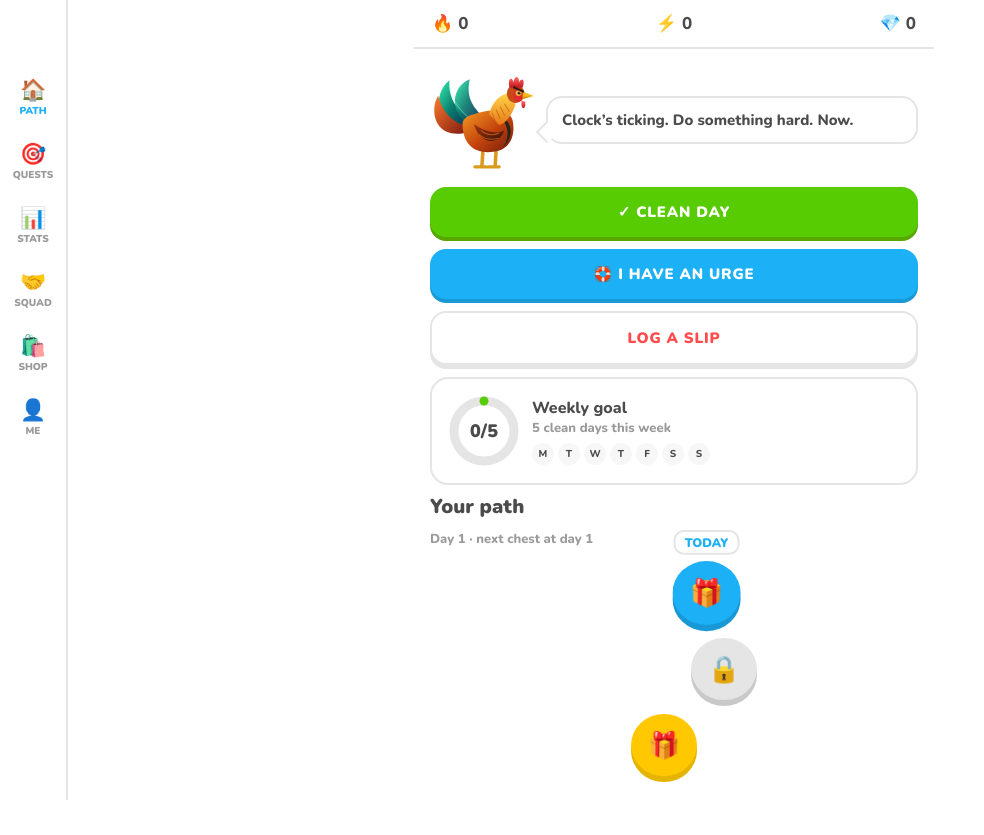
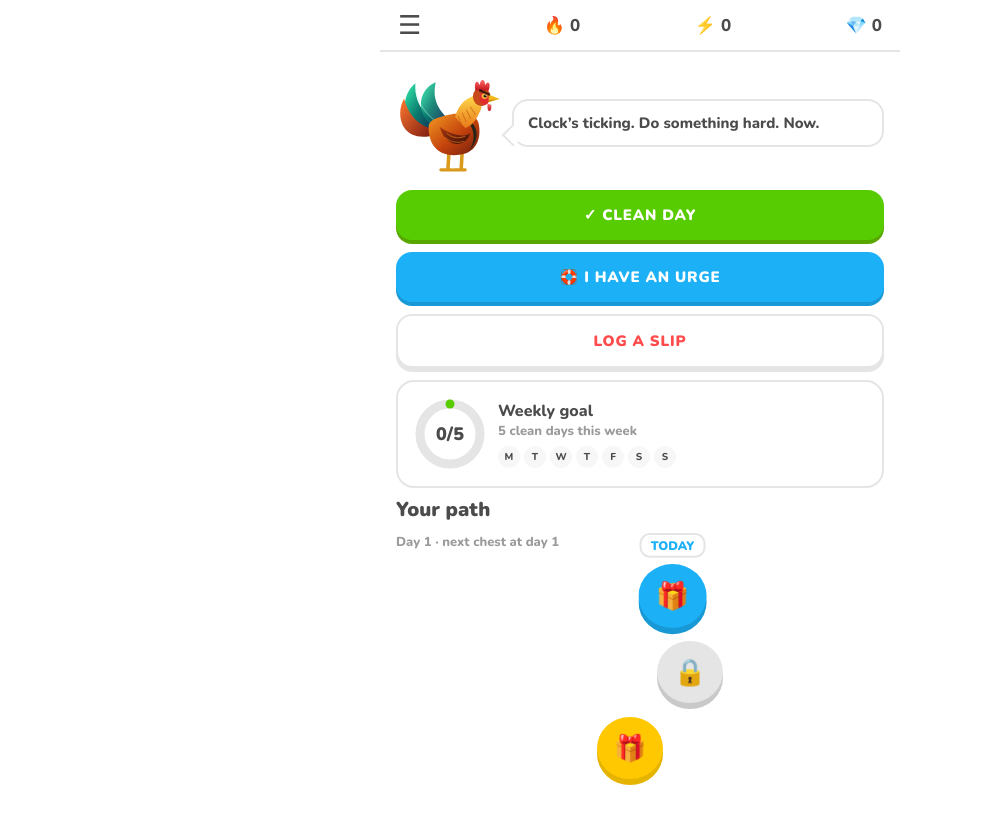
Before and after one commit to aaron9346/discipline, a plain HTML site: page index.html in a window 1280 px wide. Shown: the whole page, without its empty margins (0-984 px from the left). Drawn offline with nearby package versions, Linux system fonts and the light colour scheme.

Commit message:
Add files via upload

```diff
--- a/index.html
+++ b/index.html
@@ -72,16 +72,21 @@ nav button span{font-size:21px}nav button{font-size:10px}
 .ach div span{font-size:calc(24px + var(--p,1)*1.6px)}.ach .on span{filter:drop-shadow(0 0 calc(var(--p,1)*1.2px) #ff9600)}
 .lb{display:flex;align-items:center;gap:8px;margin:7px 0}.lb .bar{flex:1}
 .code{font-size:22px;letter-spacing:3px;font-weight:900;color:var(--b)}
-body{padding-left:68px;padding-bottom:24px}
-nav{top:0;bottom:0;right:auto;width:68px;flex-direction:column;justify-content:flex-start;border-top:0;border-right:2px solid var(--line);padding:calc(64px + env(safe-area-inset-top,0px)) 0 0;overflow-y:auto}
-nav button{max-width:none;flex:none;width:100%;padding:12px 0 10px}
-#toast{bottom:24px;left:calc(50% + 34px)}
+body{padding-bottom:24px}
+nav{top:0;bottom:0;right:auto;width:220px;z-index:25;flex-direction:column;justify-content:flex-start;border-top:0;border-right:2px solid var(--line);padding:calc(70px + env(safe-area-inset-top,0px)) 10px 0;overflow-y:auto;transform:translateX(-105%);transition:transform .25s ease}
+nav.open{transform:none;box-shadow:6px 0 24px #0005}
+nav button{max-width:none;flex:none;width:100%;display:flex;align-items:center;gap:14px;text-align:left;padding:13px 14px;font-size:14px;border-radius:14px}
+nav button span{display:inline-block;font-size:22px}
+nav button.on{background:color-mix(in srgb,var(--b) 14%,transparent)}
+#scrim{position:fixed;inset:0;background:#0006;z-index:24;display:none}#scrim.on{display:block}
+#menu{background:none;border:0;font-size:26px;line-height:1;color:var(--ink);cursor:pointer;padding:0 8px 0 0}
+#toast{bottom:24px}
 </style></head>
 <body><div id="app">
-<header><span>🔥 <b id="hs">0</b></span><span>⚡ <b id="hx">0</b></span><span>💎 <b id="hg">0</b></span></header>
+<header><button id="menu" data-a="menu" aria-label="Menu">☰</button><span>🔥 <b id="hs">0</b></span><span>⚡ <b id="hx">0</b></span><span>💎 <b id="hg">0</b></span></header>
 <main id="view"></main></div>
 <nav><button data-a="tab" data-t="path"><span>🏠</span>Path</button><button data-a="tab" data-t="quests"><span>🎯</span>Quests</button><button data-a="tab" data-t="stats"><span>📊</span>Stats</button><button data-a="tab" data-t="squad"><span>🤝</span>Squad</button><button data-a="tab" data-t="shop"><span>🛍️</span>Shop</button><button data-a="tab" data-t="me"><span>👤</span>Me</button></nav>
-<div class="ov" id="modal"></div>
+<div id="scrim" data-a="menu"></div><div class="ov" id="modal"></div>
 <div class="urge" id="urge"></div>
 <div id="toast"></div>
 <input type="file" id="file" accept="application/json" style="display:none">
@@ -142,7 +147,7 @@ function result(mood,title,text,extra){modal(`${rooster(mood,130)}<h2>${title}</
 function checkAch(){const st=stats();let got=[];ACH.forEach(a=>{if(!S.achievements.includes(a[0])&&st[a[3]]>=a[4]){S.achievements.push(a[0]);S.xp+=a[5];S.gems+=Math.ceil(a[5]/5);got.push(a[1]+' '+a[2])}});if(got.length){boom();beep(880);setTimeout(()=>toast('Achievement unlocked: '+got.join(', ')),400)}}
 function dayQ(){const n=diff('2024-01-01',today());return[n%8,(n+3)%8,(n+5)%8]}
 const act={
- tab(d){tab=d.t;render();scrollTo(0,0);if(tab==='squad'&&API())S.joined.forEach(poll)},close,
+ menu(){$('nav').classList.toggle('open');$('#scrim').classList.toggle('on')},tab(d){$('nav').classList.remove('open');$('#scrim').classList.remove('on');tab=d.t;render();scrollTo(0,0);if(tab==='squad'&&API())S.joined.forEach(poll)},close,
  clean(){const k=today();if(evs().has(k))return toast('A slip is already logged today.');if(S.cleanChecks[k])return toast('Today is already marked clean.');
   S.cleanChecks[k]=new Date().toISOString();S.xp+=10;S.gems+=5;S.checkInXPDays.push(k);checkAch();save();boom();beep(660);result('proud','Day locked in!',pick(MSG.clean[mode()])+'<br><b>+10 XP · +5 💎</b>')},
  slip(){modal(`${rooster('sad',100)}<h2>Log a slip?</h2><p>Be honest. What triggered it?</p><div class="chips">${['Bored','Stressed','Lonely','Tired','Other'].map(x=>`<button class="btn sm r" data-a="tag" data-tag="${x}">${x}</button>`).join('')}</div><button class="btn ghost" data-a="tag" data-tag="">Skip tag</button><button class="btn ghost" data-a="close">Cancel</button>`)},
```
